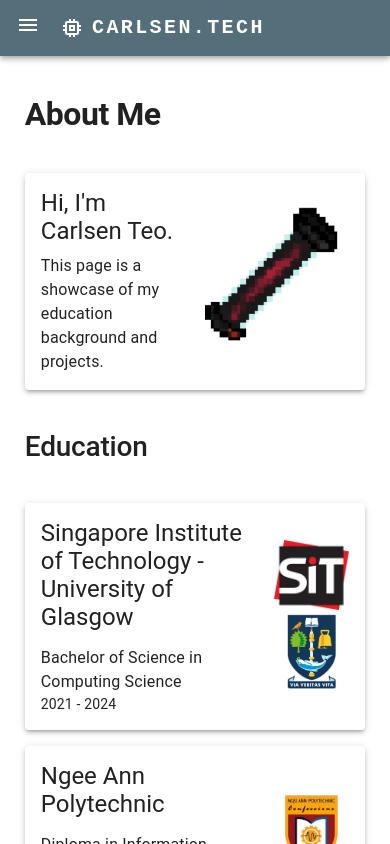
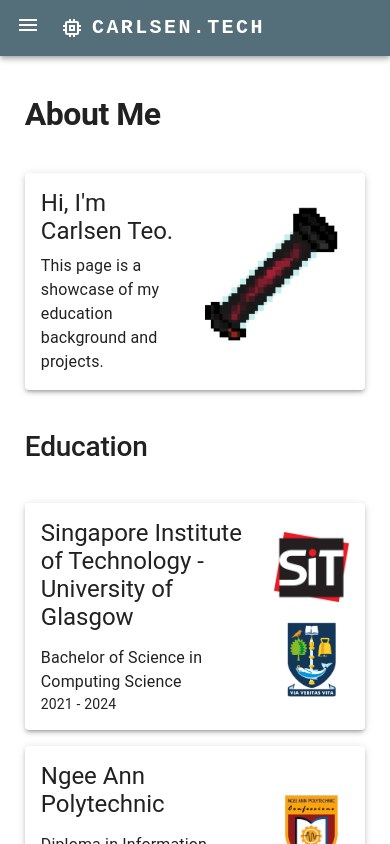
Before and after one commit to Wind1337/mywebsite, a React (Create React App) app: page /about in a window 390 px wide. Shown: the top 844 px of the page. Built offline with nearby package versions, Linux system fonts and the light colour scheme.

Commit message:
About: Add padding on mobile view if more than 1 image

```diff
--- a/src/components/About.js
+++ b/src/components/About.js
@@ -115,7 +115,7 @@
                     />
                   </Box>
                   {education.image2 && (
-                    <Box sx={{ pl: 2 }}>
+                    <Box sx={{ pl: 2, pt: 2 }}>
                       <img
                         src={education.image2}
                         alt={`${education.title} 2`}
```
